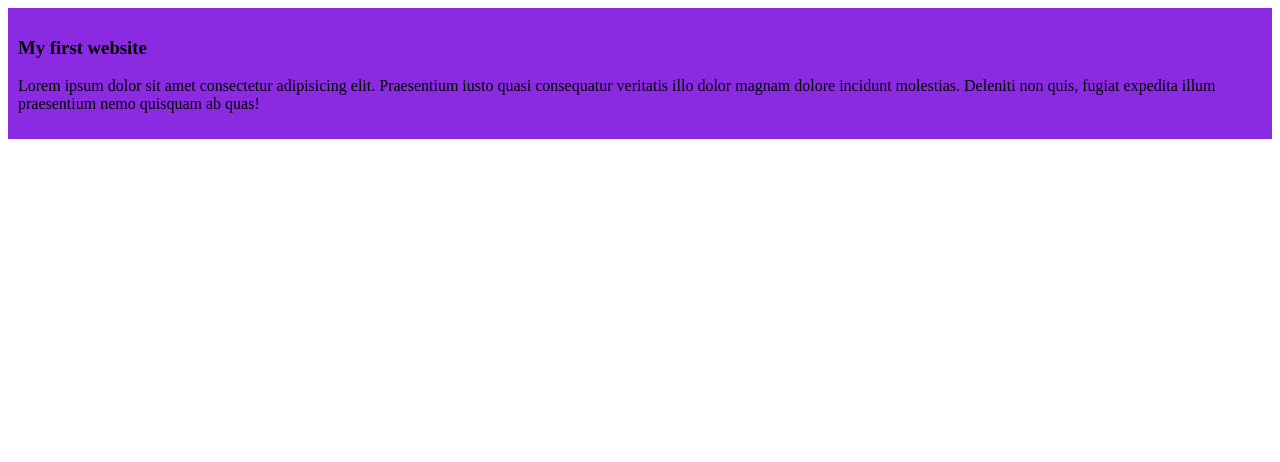
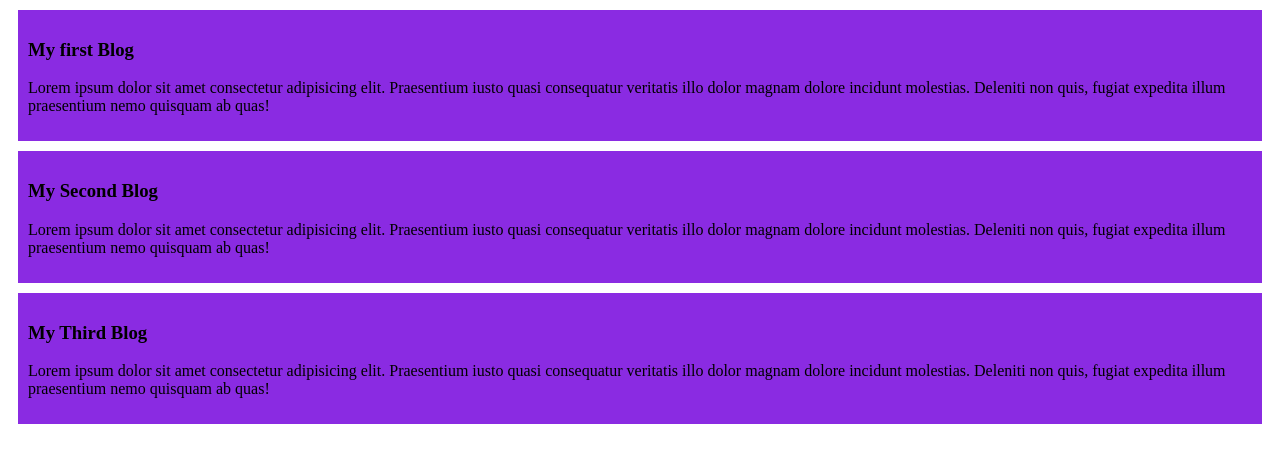
Before and after one commit to pobitroPh/my-first-github-repo, a plain HTML site: page index.html in a window 1280 px wide. Drawn offline with Linux system fonts and the light colour scheme.

Commit message:
added the second and the third blog

```diff
--- a/Style/blog.css
+++ b/Style/blog.css
@@ -1,4 +1,6 @@
 div{
     background-color: blueviolet;
     padding: 10px;
+    margin: 10px;
+    border-radius: 10px solid red;
 }
--- a/index.html
+++ b/index.html
@@ -8,7 +8,15 @@
 </head>
 <body>
     <div>
-        <h3>My first website</h3>
+        <h3>My first Blog</h3>
+        <p>Lorem ipsum dolor sit amet consectetur adipisicing elit. Praesentium iusto quasi consequatur veritatis illo dolor magnam dolore incidunt molestias. Deleniti non quis, fugiat expedita illum praesentium nemo quisquam ab quas!</p>
+    </div>
+    <div>
+        <h3>My Second Blog</h3>
+        <p>Lorem ipsum dolor sit amet consectetur adipisicing elit. Praesentium iusto quasi consequatur veritatis illo dolor magnam dolore incidunt molestias. Deleniti non quis, fugiat expedita illum praesentium nemo quisquam ab quas!</p>
+    </div>
+    <div>
+        <h3>My Third Blog</h3>
         <p>Lorem ipsum dolor sit amet consectetur adipisicing elit. Praesentium iusto quasi consequatur veritatis illo dolor magnam dolore incidunt molestias. Deleniti non quis, fugiat expedita illum praesentium nemo quisquam ab quas!</p>
     </div>
 </body>
```
